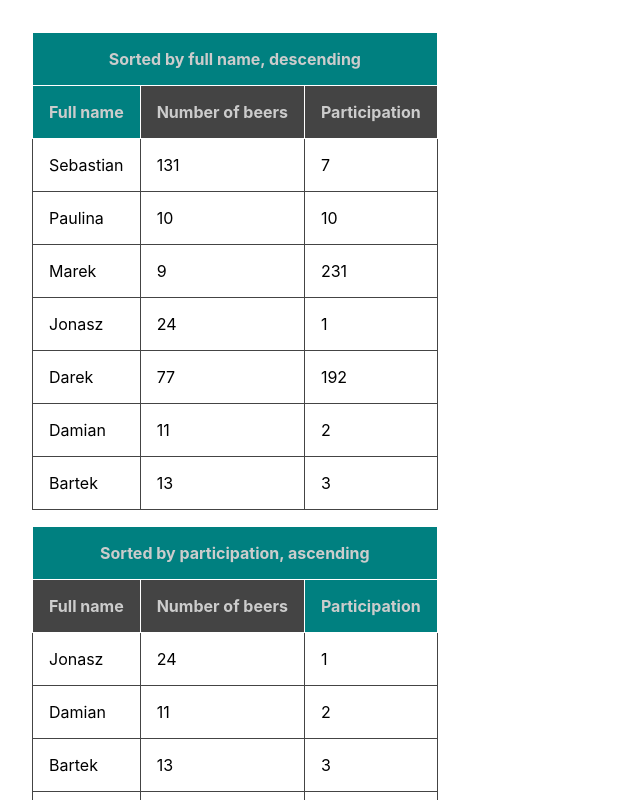
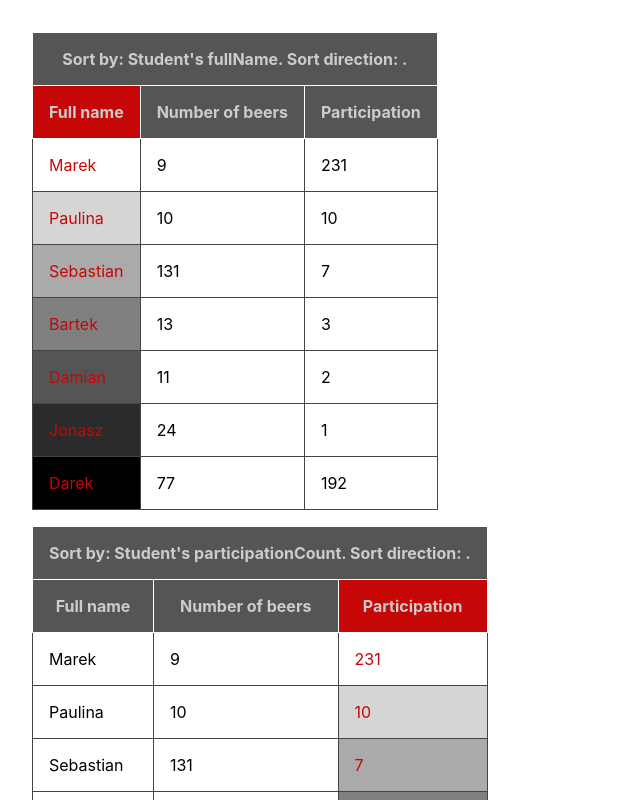
Before and after one commit to argasek/codebrainers-2020-09, a React (Create React App) app: page / in a window 1280 px wide. Shown: the top 800 px of the page, without its empty margins (0-640 px from the left). Built offline with nearby package versions, Linux system fonts and the light colour scheme.

Commit message:
Analyse exercise 07.

```diff
--- a/src/components/StudentList.js
+++ b/src/components/StudentList.js
@@ -1,30 +1,19 @@
 import React from "react";
 import StudentRow from "./StudentRow";
-import '../App.css';
 
 
 function StudentList(props) {
     const students = props.students;
     const sortBy = props.sortBy;
     const sortDirection = props.sortDirection;
-    const multiplier = sortDirection ? 1 : -1;
-    const sortDirectionLabel = sortDirection ? "ascending" : "descending";
-    const sortByLabel = {
-        fullName: 'full name',
-        participationCount: 'participation',
-        numberOfBeers: 'number of beers'
-    };
 
-    function isSortingColumnLabel(columnName) {
-        if (columnName === sortBy) {
-            return true;
-        }
-        return false;
-    };
+    const multiplier = (sortDirection === "ascending") ?
+        1 : (sortDirection === "descending") ? -1 : 0;
 
     const sortedStudents = students.sort((student1, student2) => {
         const a = student1[sortBy];
         const b = student2[sortBy];
+
         if (a > b) {
             return 1 * multiplier;
         }
@@ -34,28 +23,37 @@ function StudentList(props) {
         return 0;
     });
 
+    const highlightStyle = {backgroundColor: '#c60707'};
+    const regularStyle = {backgroundColor: '#555'};
 
+    function highlightHeader(headerName) {
+        if (sortBy === headerName){
+            return highlightStyle;
+        }
+        return regularStyle;
+    }
 
+    let counter = 0;
 
     return (
         <table className='student-table' cellSpacing="0" cellPadding="0">
             <thead>
             <tr>
-                <th colSpan={3} style={{background: 'teal'}}>Sorted by {sortByLabel[sortBy]}, {sortDirectionLabel}</th>
+                <th colSpan={3} style={{backgroundColor: '#555'}}>
+                    Sort by: Student's {sortBy}.
+                    Sort direction: {sortDirection}.
+                </th>
             </tr>
             <tr>
-                <th style={isSortingColumnLabel('fullName') ? {background: 'teal'} : {background: '#444'}}>Full name
-                </th>
-                <th style={isSortingColumnLabel('numberOfBeers') ? {background: 'teal'} : {background: '#444'}}>Number
-                    of
-                    beers
-                </th>
-                <th style={isSortingColumnLabel('participationCount') ? {background: 'teal'} : {background: '#444'}}>Participation</th>
+                <th style={highlightHeader('fullName')}>Full name</th>
+                <th style={highlightHeader('numberOfBeers')}>Number of beers</th>
+                <th style={highlightHeader('participationCount')}>Participation</th>
             </tr>
             </thead>
-            <tbody >
+            <tbody>
             {
-                sortedStudents.map((student, index) => <StudentRow student={student} key={index} gradientId={index} />)
+                sortedStudents.map((student, index) =>
+                    <StudentRow student={student} key={index} sortBy={sortBy} counter={counter++} />)
             }
             </tbody>
         </table>
@@ -63,5 +61,79 @@ function StudentList(props) {
 
 }
 
-
 export default StudentList;
+//
+//
+//
+//
+//
+//
+// import React from "react";
+// import StudentRow from "./StudentRow";
+// import '../App.css';
+//
+//
+// function StudentList(props) {
+//     const students = props.students;
+//     const sortBy = props.sortBy;
+//     const sortDirection = props.sortDirection;
+//     const multiplier = sortDirection ? 1 : -1;
+//     const sortDirectionLabel = sortDirection ? "ascending" : "descending";
+//     const sortByLabel = {
+//         fullName: 'full name',
+//         participationCount: 'participation',
+//         numberOfBeers: 'number of beers'
+//     };
+//
+//     function isSortingColumnLabel(columnName) {
+//         if (columnName === sortBy) {
+//             return true;
+//         }
+//         return false;
+//     };
+//
+//     const sortedStudents = students.sort((student1, student2) => {
+//         const a = student1[sortBy];
+//         const b = student2[sortBy];
+//         if (a > b) {
+//             return 1 * multiplier;
+//         }
+//         if (b > a) {
+//             return -1 * multiplier;
+//         }
+//         return 0;
+//     });
+//
+//
+//
+//
+//     return (
+//         <table className='student-table' cellSpacing="0" cellPadding="0">
+//             <thead>
+//             <tr>
+//                 <th colSpan={3} style={{background: 'teal'}}>Sorted by {sortByLabel[sortBy]}, {sortDirectionLabel}</th>
+//             </tr>
+//             <tr>
+//                 <th style={isSortingColumnLabel('fullName') ? {background: 'teal'} : {background: '#444'}}>Full name
+//                 </th>
+//                 <th style={isSortingColumnLabel('numberOfBeers') ? {background: 'teal'} : {background: '#444'}}>Number
+//                     of
+//                     beers
+//                 </th>
+//                 <th style={isSortingColumnLabel('participationCount') ? {background: 'teal'} : {background: '#444'}}>Participation</th>
+//             </tr>
+//             </thead>
+//             <tbody >
+//             {
+//                 sortedStudents.map((student, index) => <StudentRow student={student} key={index} gradientId={index} />)
+//             }
+//             </tbody>
+//         </table>
+//     );
+//
+// }
+//
+//
+// export default StudentList;
+//
+//
--- a/src/components/StudentRow.js
+++ b/src/components/StudentRow.js
@@ -4,8 +4,9 @@ import {codebrainersStudents} from "../models/student";
 export default function StudentRow(props) {
     const student = props.student;
     const sortBy = props.sortBy;
+
+
     const counter = props.counter;
-
     const numberOfStudents = codebrainersStudents.length;
 
     const {fullName, numberOfBeers, participationCount} = student;
```
